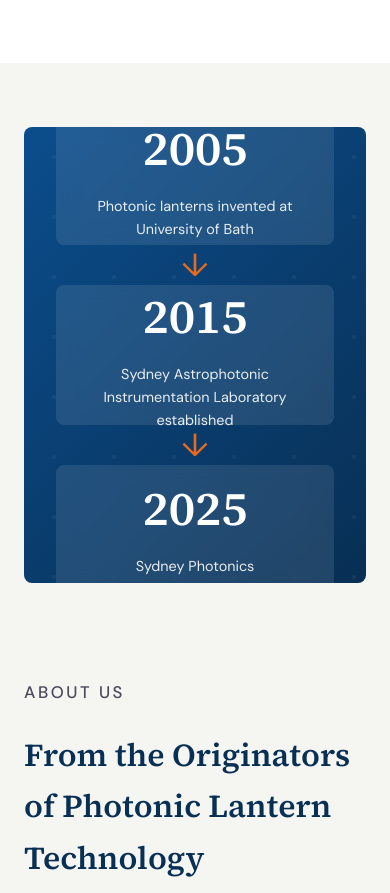
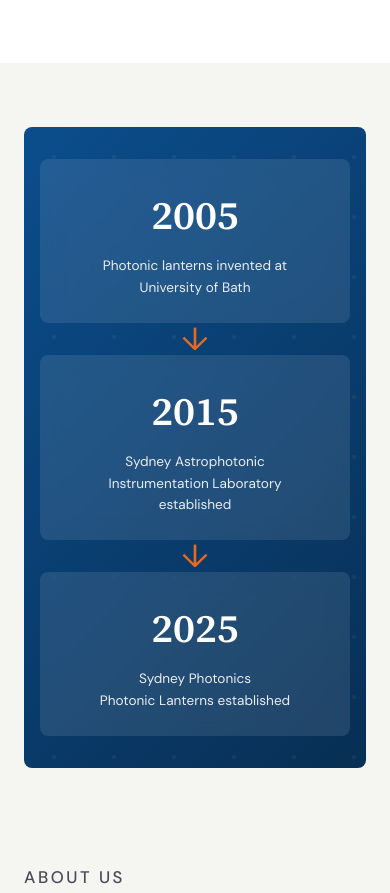
Before and after one commit to sydneyphotonics/public_website, a plain HTML site: page index.html in a window 390 px wide. Shown: the part 6568-7461 px from the top of the page. Drawn offline with Linux system fonts and the light colour scheme.

Commit message:
responsive design tweaks

```diff
--- a/css/style.css
+++ b/css/style.css
@@ -739,7 +739,7 @@
 .origin-badge {
     background: rgba(255,255,255,0.1);
     backdrop-filter: blur(10px);
-    padding: 2rem;
+    padding: 2rem 1.5rem;
     border-radius: 8px;
     color: white;
     text-align: center;
@@ -751,6 +751,7 @@
     display: flex;
     flex-direction: column;
     justify-content: center;
+    align-items: center;
 }
 
 .origin-badge:not(:last-child)::after {
@@ -1348,4 +1349,34 @@
     .diagram-labels span:last-child {
         font-size: 0.75rem;
     }
+
+    .heritage-content {
+        align-items: start;
+    }
+
+    .heritage-image {
+        aspect-ratio: auto;
+        min-height: auto;
+        padding: 2rem 1rem;
+        gap: 2rem;
+        overflow: visible;
+    }
+
+    .origin-badge {
+        max-width: 100%;
+        min-height: auto;
+        padding: 1.5rem 1rem;
+    }
+
+    .origin-badge .year {
+        font-size: 2.5rem;
+    }
+
+    .origin-badge p {
+        font-size: 0.85rem;
+    }
+
+    .origin-badge:not(:last-child)::after {
+        line-height: 2rem;
+    }
 }
```
